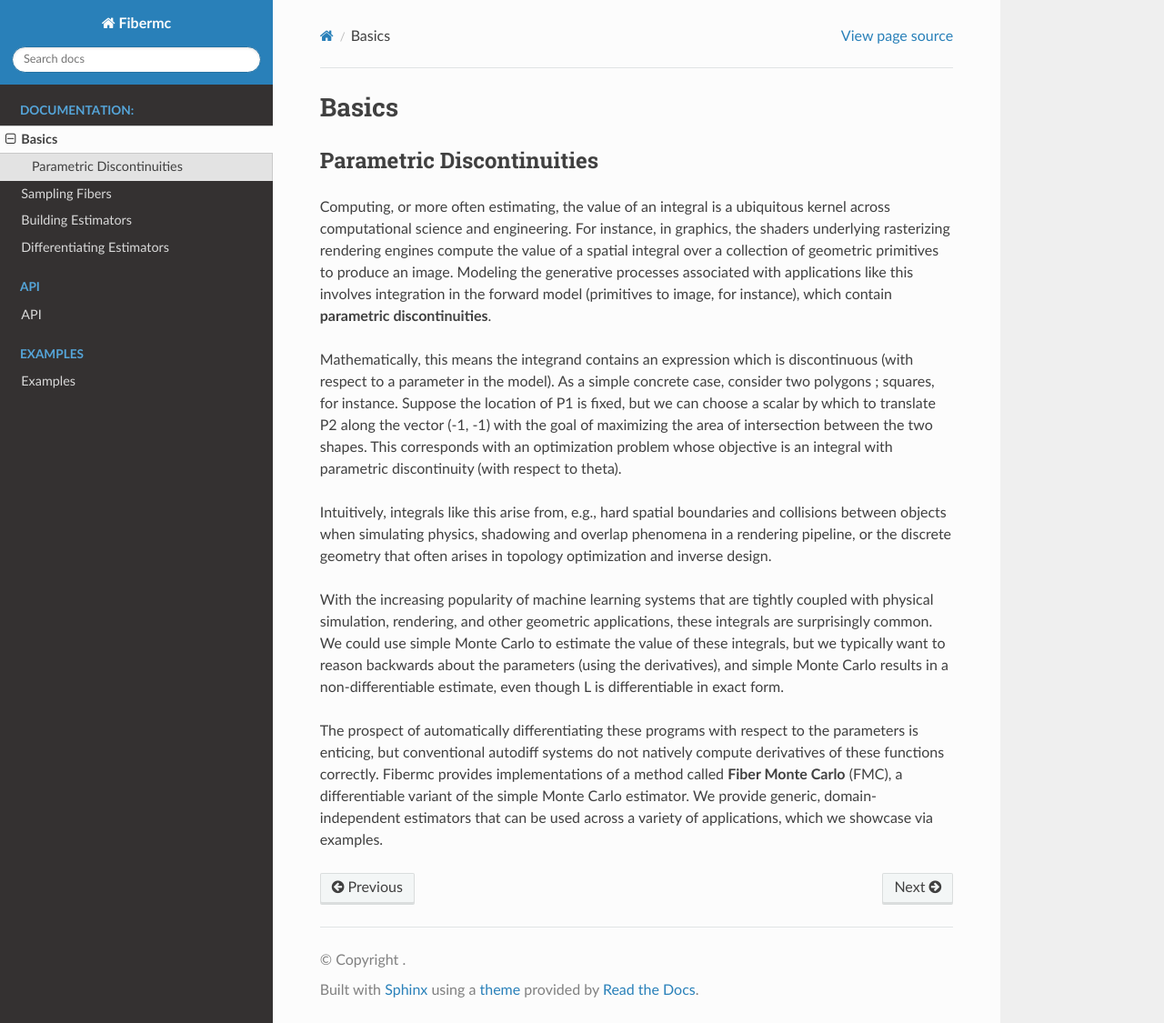
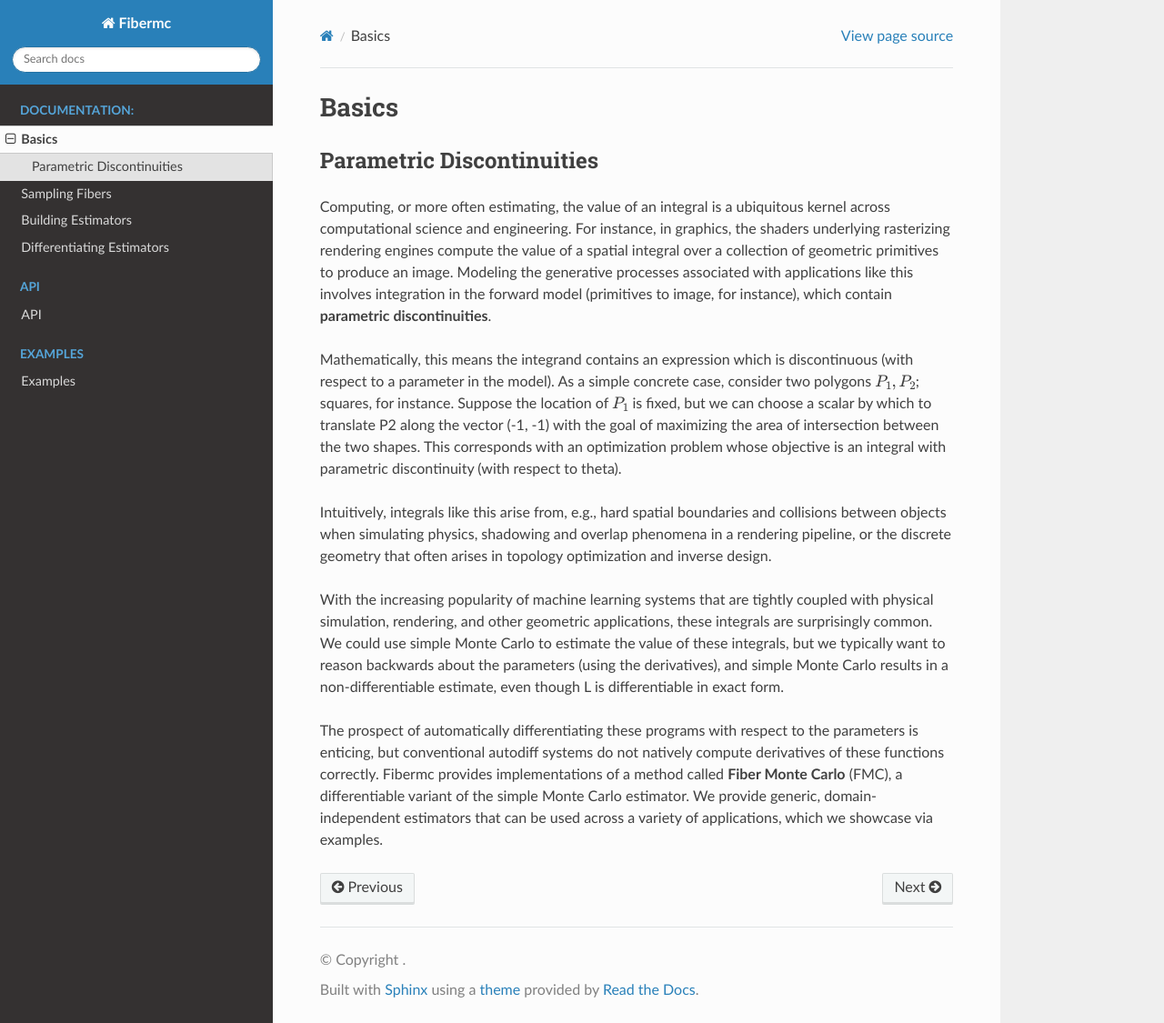
Before and after one commit to PrincetonLIPS/fibermc, a Sphinx documentation site: the page built from docs/basics.rst, in a window 1280 px wide and 1125 px high. Shown: the whole window at 91% size. Built offline with Sphinx 7.4.7 and the Read the Docs theme 3.1.0, drawn with Linux system fonts in a browser that asks for light colours.

Commit message:
maint: adding some mathjax

```diff
--- a/docs/basics.rst
+++ b/docs/basics.rst
@@ -7,8 +7,8 @@ Computing, or more often estimating, the value of an integral is a ubiquitous ke
 Modeling the generative processes associated with applications like this involves integration in the forward model (primitives to image, for instance), which contain **parametric discontinuities**.
 
 Mathematically, this means the integrand contains an expression which is discontinuous (with respect to a parameter in the model).
-As a simple concrete case, consider two polygons ; squares, for instance.
-Suppose the location of P1 is fixed, but we can choose a scalar by which to translate P2 along the vector (-1, -1) with the goal of maximizing the area of intersection between the two shapes.
+As a simple concrete case, consider two polygons :math:`P_1, P_2`; squares, for instance.
+Suppose the location of :math:`P_1` is fixed, but we can choose a scalar by which to translate P2 along the vector (-1, -1) with the goal of maximizing the area of intersection between the two shapes.
 This corresponds with an optimization problem whose objective is an integral with parametric discontinuity (with respect to theta).
 
 Intuitively, integrals like this arise from, e.g., hard spatial boundaries and collisions between objects when simulating physics, shadowing and overlap phenomena in a rendering pipeline, or the discrete geometry that often arises in topology optimization and inverse design.
```
